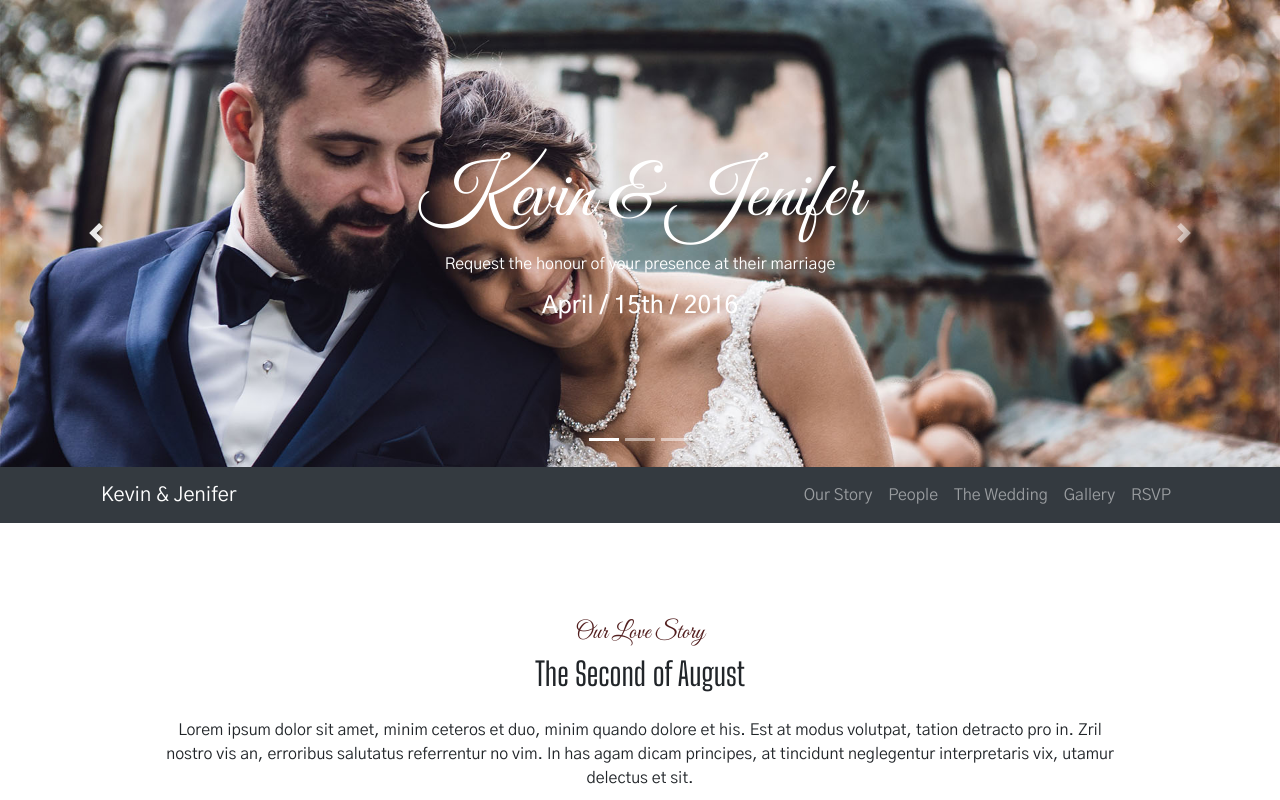
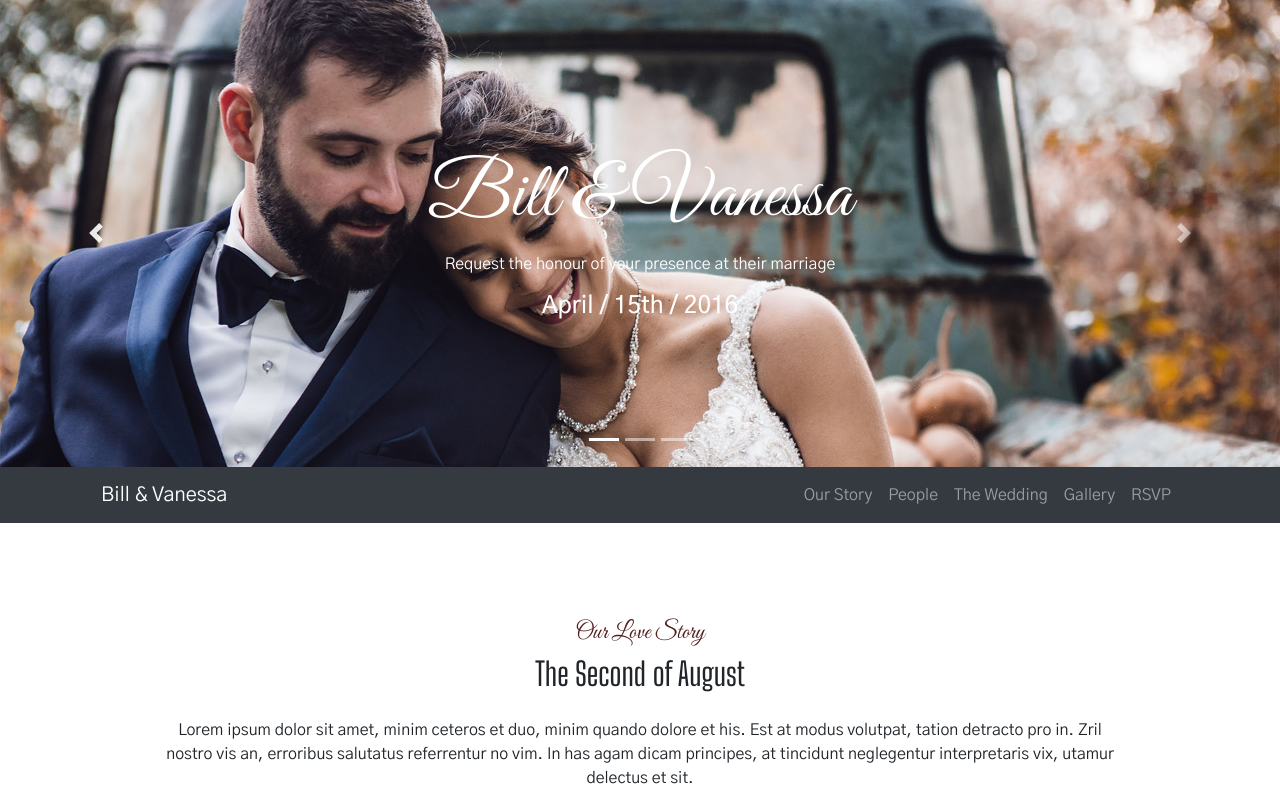
Before and after one commit to butteredxtoast/kotowedding, a plain HTML site: page index.html in a window 1280 px wide. Shown: the top 800 px of the page. Drawn offline with nearby package versions, Linux system fonts and the light colour scheme.

Commit message:
changed names

```diff
--- a/index.html
+++ b/index.html
@@ -23,21 +23,21 @@
     <div class="carousel-inner">
       <div class="carousel-item active"> <img src="img/slider1.jpg" class="d-block w-100" alt="...">
         <div class="carousel-caption d-none d-md-block">
-          <h5>Kevin & Jenifer</h5>
+          <h5>Bill & Vanessa</h5>
           <p>Request the honour of your presence at their marriage</p>
           <h4>April / 15th / 2016</h4>
         </div>
       </div>
       <div class="carousel-item"> <img src="img/slider2.jpg" class="d-block w-100" alt="...">
         <div class="carousel-caption d-none d-md-block">
-          <h5>Kevin & Jenifer</h5>
+          <h5>Bill & Vanessa</h5>
           <p>Request the honour of your presence at their marriage</p>
           <h4>April / 15th / 2016</h4>
         </div>
       </div>
       <div class="carousel-item"> <img src="img/slider4.jpg" class="d-block w-100" alt="...">
         <div class="carousel-caption d-none d-md-block">
-          <h5>Kevin & Jenifer</h5>
+          <h5>Bill & Vanessa</h5>
           <p>Request the honour of your presence at their marriage</p>
           <h4>April / 15th / 2016</h4>
         </div>
@@ -52,7 +52,7 @@
   <div class="container">
     <div class="row">
       <div class="col-12">
-        <nav class="navbar navbar-expand-lg"> <a class="navbar-brand" href="#hometop">Kevin & Jenifer</a>
+        <nav class="navbar navbar-expand-lg"> <a class="navbar-brand" href="#hometop">Bill & Vanessa</a>
           <button class="navbar-toggler" type="button" data-toggle="collapse" data-target="#navbarSupportedContent" aria-controls="navbarSupportedContent" aria-expanded="false" aria-label="Toggle navigation"> <span class="navbar-toggler-icon"></span> </button>
           <div class="collapse navbar-collapse" id="navbarSupportedContent">
             <ul class="navbar-nav ml-auto">
```
